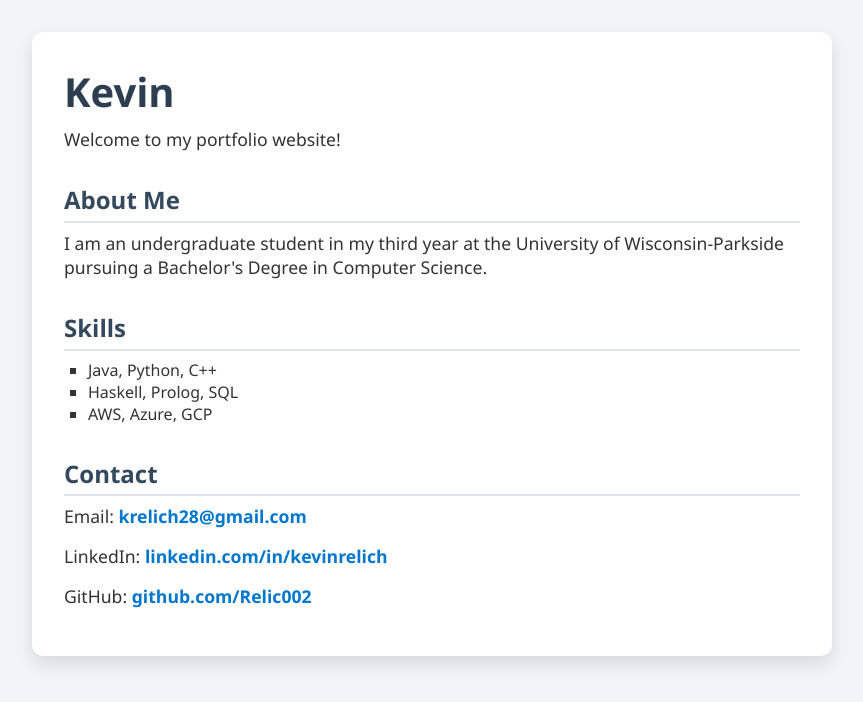
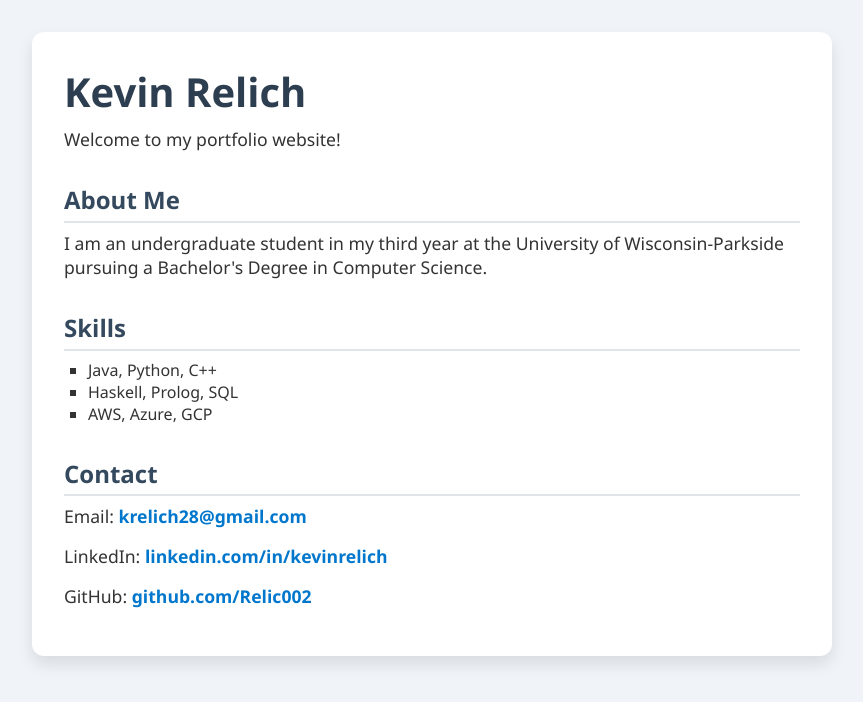
Before and after one commit to Relic002/Relic002.github.io, a plain HTML site: page index.html in a window 1280 px wide. Shown: the whole page, without its empty margins (208-1071 px from the left). Drawn offline with Linux system fonts and the light colour scheme.

Commit message:
Update index.html

```diff
--- a/index.html
+++ b/index.html
@@ -69,7 +69,7 @@
 </head>
 <body>
   <div class="container">
-    <h1>Kevin</h1>
+    <h1>Kevin Relich</h1>
     <p>Welcome to my portfolio website!</p>
 
     <section id="about">
```
